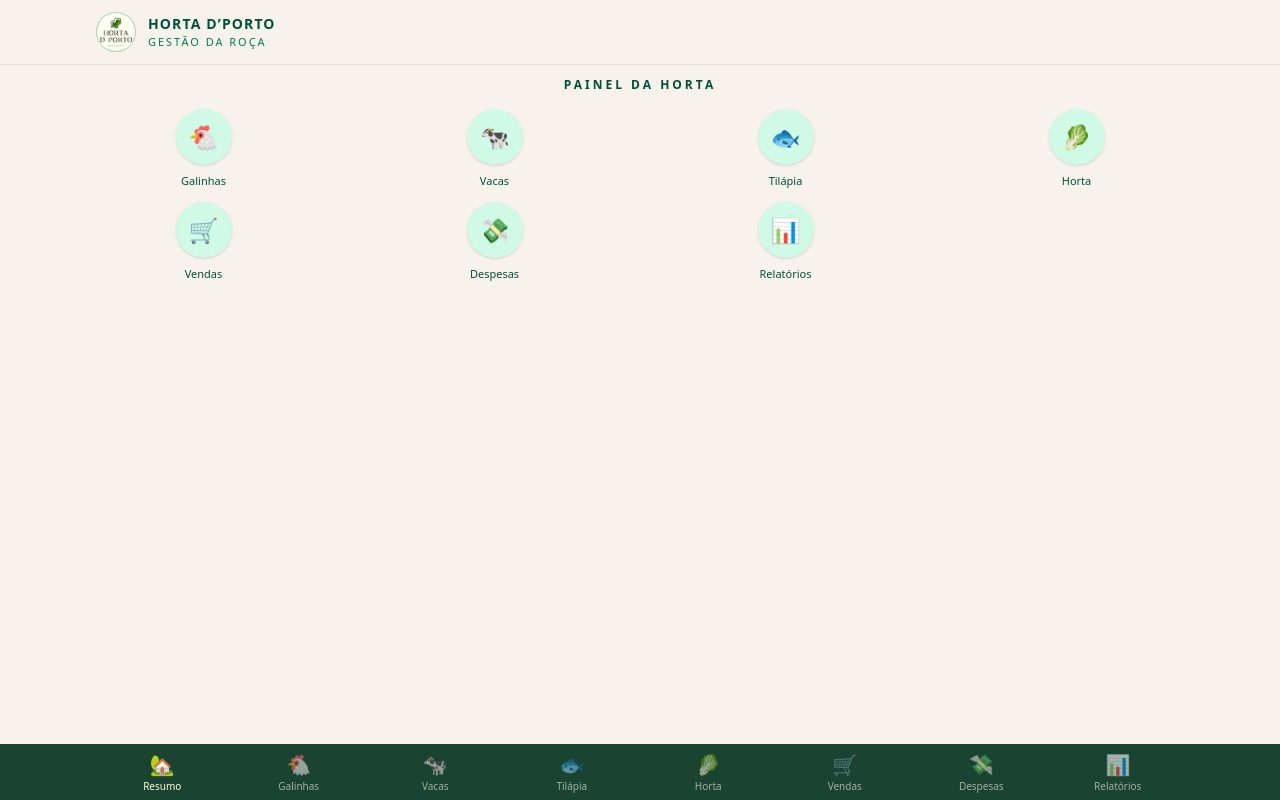
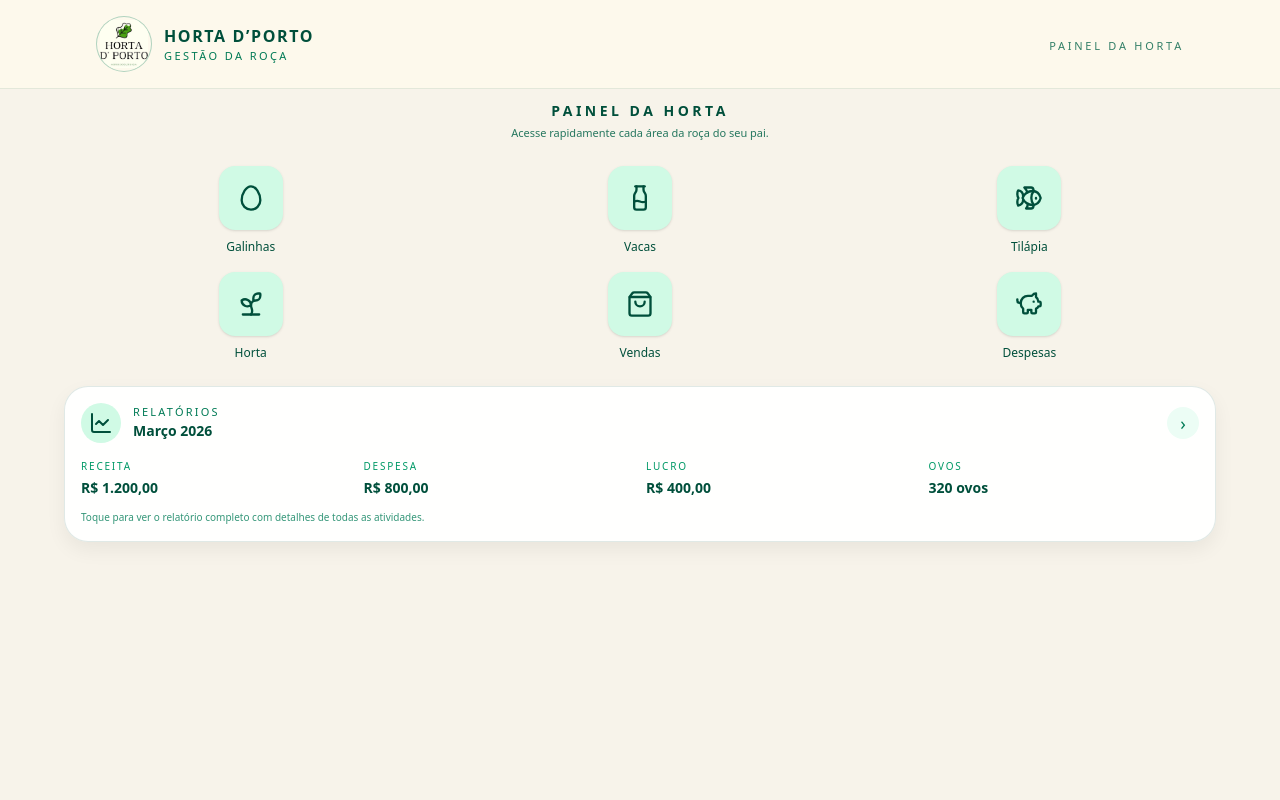
Before and after one commit to matheusduarteur/hortadporto, a Next.js app in the folder roca-app/: page / in a window 1280 px wide. Built offline with nearby package versions, Linux system fonts and the light colour scheme.

Commit message:
novos icones

```diff
--- a/roca-app/app/_shell.tsx
+++ b/roca-app/app/_shell.tsx
@@ -7,16 +7,14 @@ import type { ReactNode } from 'react'
 export function AppShell({ children }: { children: ReactNode }) {
   return (
     <div className="min-h-screen bg-[#f7f3ea] text-slate-900 flex flex-col">
-      {/* TOPO (MOBILE + DESKTOP) */}
+      {/* TOPO */}
       <Header />
 
       {/* CONTEÚDO */}
-      <main className="flex-1 px-4 pb-16 pt-3 md:px-8 md:pb-20">
+      <main className="flex-1 px-4 pb-6 pt-3 md:px-8 md:pb-8">
         <div className="mx-auto max-w-6xl">{children}</div>
       </main>
-
-      {/* MENU INFERIOR (MOBILE FIRST, MAS FUNCIONA NO DESKTOP TAMBÉM) */}
-      <BottomNav />
+      {/* NÃO TEM MAIS MENU INFERIOR */}
     </div>
   )
 }
@@ -26,88 +24,42 @@ export function AppShell({ children }: { children: ReactNode }) {
    ========================= */
 
 function Header() {
+  const pathname = usePathname()
+
+  // Se quiser, dá pra deixar o título da página mudar por rota.
+  const tituloPagina =
+    pathname === '/' ? 'Painel da Horta' : pathname.replace('/', '')
+
   return (
-    <header className="w-full border-b border-emerald-900/10 bg-[#f7f3ea]">
-      <div className="mx-auto flex max-w-6xl items-center justify-between px-4 py-3 md:px-8">
+    <header className="w-full border-b border-emerald-900/10 bg-[#fdf9ec]">
+      <div className="mx-auto flex max-w-6xl items-center justify-between px-4 py-4 md:px-8">
         <div className="flex items-center gap-3">
-          {/* LOGO REDONDINHA */}
-          <div className="h-10 w-10 rounded-full overflow-hidden border border-emerald-700/30 bg-[#fdf9ec] flex items-center justify-center">
-            {/* Se quiser pode usar <Image /> de next/image, mas vamos simples */}
+          {/* LOGO MAIOR */}
+          <div className="h-14 w-14 rounded-full overflow-hidden border border-emerald-700/30 bg-[#fdf9ec] flex items-center justify-center">
             <img
               src="/horta-logo.png"
               alt="Horta d’Porto"
-              className="h-8 w-8 object-contain"
+              className="h-12 w-12 object-contain"
             />
           </div>
 
           <div className="flex flex-col">
-            <span className="text-sm font-semibold tracking-[0.08em] text-emerald-900 uppercase">
+            <span className="text-base font-semibold tracking-[0.10em] text-emerald-900 uppercase">
               Horta d’Porto
             </span>
-            <span className="text-[11px] tracking-[0.18em] text-emerald-700 uppercase">
+            <span className="text-[11px] tracking-[0.22em] text-emerald-700 uppercase">
               Gestão da Roça
             </span>
           </div>
+        </div>
+
+        {/* TÍTULO DA PÁGINA (opcional) */}
+        <div className="hidden md:block">
+          <span className="text-[11px] tracking-[0.25em] uppercase text-emerald-800/80">
+            {tituloPagina}
+          </span>
         </div>
       </div>
     </header>
   )
 }
-
-/* =========================
-   MENU INFERIOR (MOBILE)
-   ========================= */
-
-function BottomNav() {
-  const pathname = usePathname()
-
-  // TODOS os ícones que você comentou: galinha, vaca, tilápia, horta, etc.
-  const items = [
-    { href: '/', label: 'Resumo', icon: '🏡' },
-    { href: '/galinhas', label: 'Galinhas', icon: '🐔' },
-    { href: '/vacas', label: 'Vacas', icon: '🐄' },
-    { href: '/tilapia', label: 'Tilápia', icon: '🐟' },
-    { href: '/horta', label: 'Horta', icon: '🥬' },
-    { href: '/vendas', label: 'Vendas', icon: '🛒' },
-    { href: '/despesas', label: 'Despesas', icon: '💸' },
-    { href: '/relatorios', label: 'Relatórios', icon: '📊' },
-  ]
-
-  return (
-    <nav className="fixed bottom-0 left-0 right-0 border-t border-emerald-900/15 bg-[#1b4332] text-[#fefae0] z-50">
-      <div className="mx-auto flex max-w-6xl items-center justify-between px-2 py-1.5 md:px-8">
-        <div className="flex w-full items-center justify-between gap-1 overflow-x-auto">
-          {items.map((item) => {
-            const active =
-              item.href === '/'
-                ? pathname === '/'
-                : pathname.startsWith(item.href)
-
-            return (
-              <Link
-                key={item.href}
-                href={item.href}
-                className="flex flex-col items-center flex-1 min-w-[56px]"
-              >
-                <span
-                  className={`text-xl ${
-                    active ? 'opacity-100' : 'opacity-60'
-                  }`}
-                >
-                  {item.icon}
-                </span>
-                <span
-                  className={`text-[10px] ${
-                    active ? 'opacity-100' : 'opacity-60'
-                  }`}
-                >
-                  {item.label}
-                </span>
-              </Link>
-            )
-          })}
-        </div>
-      </div>
-    </nav>
-  )
-}
--- a/roca-app/app/page.tsx
+++ b/roca-app/app/page.tsx
@@ -1,56 +1,161 @@
 'use client'
 
 import Link from 'next/link'
+import {
+  Egg,
+  LineChart,
+  ShoppingBag,
+  Sprout,
+  Fish,
+  Milk,
+  PiggyBank,
+} from 'lucide-react'
 
 type Atalho = {
   href: string
   label: string
-  icon: string
-  bg: string
+  icon: React.ReactNode
 }
 
 const atalhos: Atalho[] = [
-  { href: '/galinhas', label: 'Galinhas', icon: '🐔', bg: 'bg-emerald-100' },
-  { href: '/vacas', label: 'Vacas', icon: '🐄', bg: 'bg-emerald-100' },
-  { href: '/tilapia', label: 'Tilápia', icon: '🐟', bg: 'bg-emerald-100' },
-  { href: '/horta', label: 'Horta', icon: '🥬', bg: 'bg-emerald-100' },
-  { href: '/vendas', label: 'Vendas', icon: '🛒', bg: 'bg-emerald-100' },
-  { href: '/despesas', label: 'Despesas', icon: '💸', bg: 'bg-emerald-100' },
   {
-    href: '/relatorios',
-    label: 'Relatórios',
-    icon: '📊',
-    bg: 'bg-emerald-100',
+    href: '/galinhas',
+    label: 'Galinhas',
+    icon: <Egg className="h-7 w-7" />,
+  },
+  {
+    href: '/vacas',
+    label: 'Vacas',
+    icon: <Milk className="h-7 w-7" />,
+  },
+  {
+    href: '/tilapia',
+    label: 'Tilápia',
+    icon: <Fish className="h-7 w-7" />,
+  },
+  {
+    href: '/horta',
+    label: 'Horta',
+    icon: <Sprout className="h-7 w-7" />,
+  },
+  {
+    href: '/vendas',
+    label: 'Vendas',
+    icon: <ShoppingBag className="h-7 w-7" />,
+  },
+  {
+    href: '/despesas',
+    label: 'Despesas',
+    icon: <PiggyBank className="h-7 w-7" />,
   },
 ]
 
 export default function DashboardPage() {
+  const relatorio = {
+    mes: 'Março 2026',
+    receita: 'R$ 1.200,00',
+    despesa: 'R$ 800,00',
+    lucro: 'R$ 400,00',
+    ovos: '320 ovos',
+  }
+
   return (
-    <div className="flex flex-col gap-4">
-      {/* TÍTULO DA TELA (opcional) */}
-      <h1 className="text-xs font-semibold tracking-[0.25em] text-emerald-900 uppercase text-center">
-        Painel da Horta
-      </h1>
+    <div className="flex flex-col gap-6">
+      <div className="text-center">
+        <h1 className="text-sm font-semibold tracking-[0.25em] text-emerald-900 uppercase">
+          Painel da Horta
+        </h1>
+        <p className="mt-1 text-[11px] text-emerald-800/85">
+          Acesse rapidamente cada área da roça do seu pai.
+        </p>
+      </div>
 
-      {/* GRADE DE ATALHOS */}
-      <section className="grid grid-cols-3 gap-3 sm:grid-cols-4">
+      <section className="grid grid-cols-2 gap-4 sm:grid-cols-3">
         {atalhos.map((item) => (
           <Link
             key={item.href}
             href={item.href}
             className="flex flex-col items-center gap-2"
           >
-            <div
-              className={`flex h-14 w-14 items-center justify-center rounded-full ${item.bg} text-2xl shadow-sm`}
-            >
+            <div className="flex h-16 w-16 items-center justify-center rounded-2xl bg-emerald-100 text-emerald-900 shadow-sm">
               {item.icon}
             </div>
-            <span className="text-[11px] font-medium text-emerald-900 text-center">
+            <span className="text-[12px] font-medium text-emerald-900 text-center">
               {item.label}
             </span>
           </Link>
         ))}
       </section>
+
+      <section>
+        <Link
+          href="/relatorios"
+          className="block rounded-3xl border border-emerald-900/12 bg-white/95 px-4 py-4 shadow-[0_8px_20px_rgba(0,0,0,0.06)]"
+        >
+          <div className="flex items-center justify-between gap-3">
+            <div className="flex items-center gap-3">
+              <div className="flex h-10 w-10 items-center justify-center rounded-full bg-emerald-100 text-emerald-900">
+                <LineChart className="h-6 w-6" />
+              </div>
+              <div className="flex flex-col">
+                <span className="text-[11px] uppercase tracking-[0.2em] text-emerald-700">
+                  Relatórios
+                </span>
+                <span className="text-sm font-semibold text-emerald-900">
+                  {relatorio.mes}
+                </span>
+              </div>
+            </div>
+
+            <div className="hidden sm:flex h-8 w-8 items-center justify-center rounded-full bg-emerald-50 text-emerald-700">
+              <span className="text-lg">›</span>
+            </div>
+          </div>
+
+          <div className="mt-4 grid grid-cols-2 gap-3 text-[11px] text-emerald-900 sm:grid-cols-4">
+            <div className="flex flex-col">
+              <span className="uppercase tracking-[0.18em] text-emerald-600 text-[10px]">
+                Receita
+              </span>
+              <span className="mt-1 text-sm font-semibold">
+                {relatorio.receita}
+              </span>
+            </div>
+
+            <div className="flex flex-col">
+              <span className="uppercase tracking-[0.18em] text-emerald-600 text-[10px]">
+                Despesa
+              </span>
+              <span className="mt-1 text-sm font-semibold">
+                {relatorio.despesa}
+              </span>
+            </div>
+
+            <div className="flex flex-col">
+              <span className="uppercase tracking-[0.18em] text-emerald-600 text-[10px]">
+                Lucro
+              </span>
+              <span className="mt-1 text-sm font-semibold">
+                {relatorio.lucro}
+              </span>
+            </div>
+
+            <div className="flex flex-col">
+              <span className="uppercase tracking-[0.18em] text-emerald-600 text-[10px]">
+                Ovos
+              </span>
+              <span className="mt-1 text-sm font-semibold">
+                {relatorio.ovos}
+              </span>
+            </div>
+          </div>
+
+          <p className="mt-3 text-[10px] text-emerald-700/80">
+            Toque para ver o relatório completo com detalhes de todas as
+            atividades.
+          </p>
+        </Link>
+      </section>
     </div>
   )
 }
```
